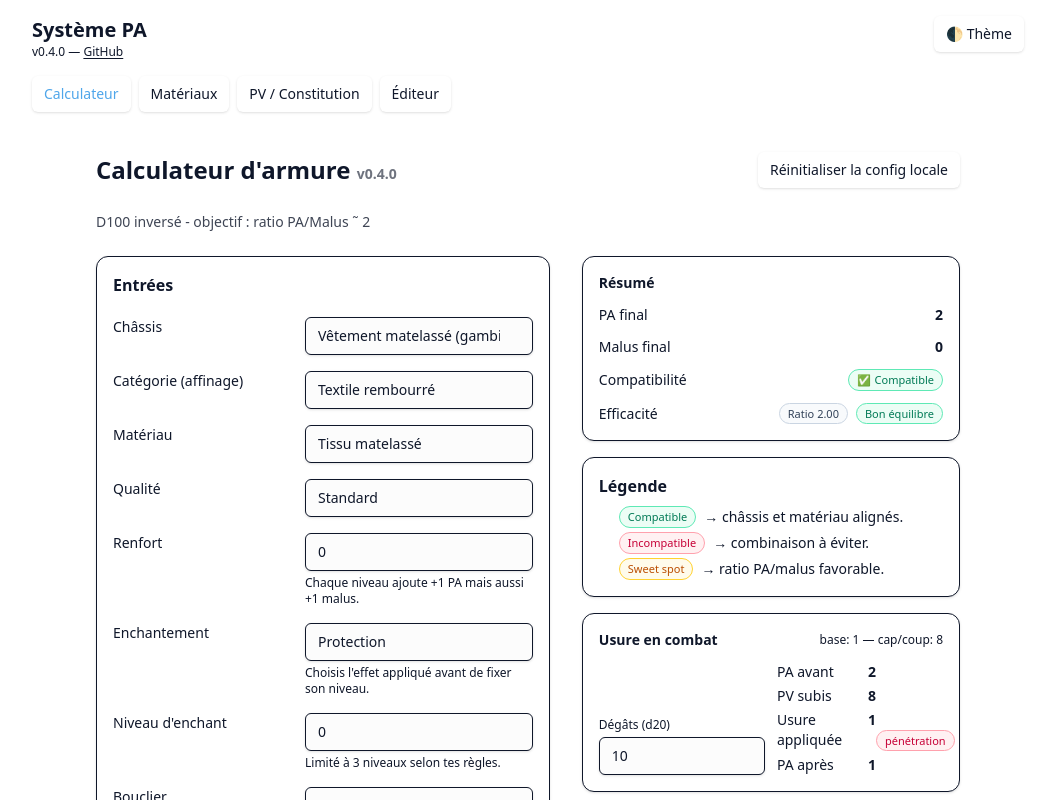
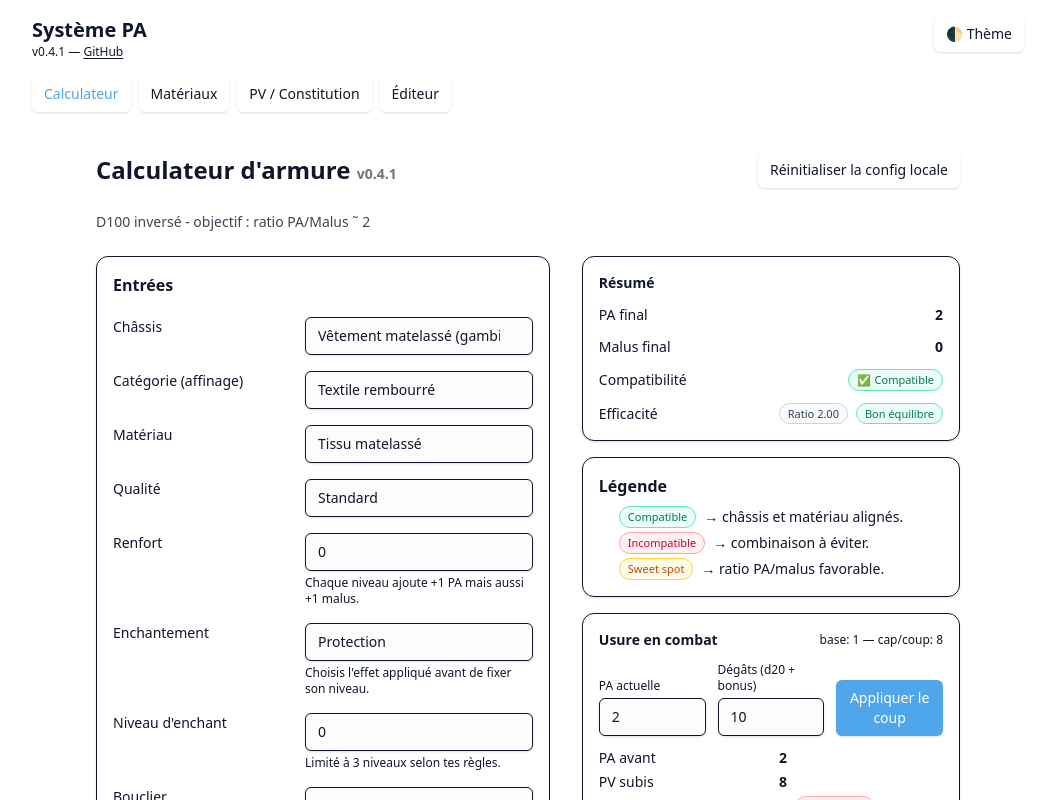
Before and after one commit to Daneisra/Armures-d100-Hesta, a React (Vite) app: page / in a window 1280 px wide. Shown: the top 800 px of the page, without its empty margins (112-1165 px from the left). Built offline with nearby package versions, Linux system fonts and the light colour scheme.

Commit message:
Usure en combat (v2)

```diff
--- a/package.json
+++ b/package.json
@@ -1,7 +1,7 @@
 {
     "name": "systeme-pa-starter",
     "private": true,
-    "version": "0.4.0",
+    "version": "0.4.1",
     "type": "module",
     "scripts": {
         "dev": "vite",
--- a/src/components/WearWidget.tsx
+++ b/src/components/WearWidget.tsx
@@ -1,4 +1,4 @@
-import { useMemo, useState } from "react";
+import { useEffect, useMemo, useState } from "react";
 import type { Material, Params } from "../types";
 import { simulateWear } from "../lib/wear";
 import { cls } from "../ui/styles";
@@ -10,18 +10,53 @@ type WearWidgetProps = {
   className?: string;
 };
 
+type WearLog = {
+  dmg: number;
+  paBefore: number;
+  paAfter: number;
+  pvLost: number;
+  wearApplied: number;
+  capped: boolean;
+  penetrated: boolean;
+};
+
 export default function WearWidget({
   paFinal,
   material,
   params,
   className,
 }: WearWidgetProps) {
-  const [dmg, setDmg] = useState<number>(10); // d20 par défaut
+  const [paCurrent, setPaCurrent] = useState<number>(paFinal);
+  const [dmg, setDmg] = useState<number>(10); // autorise bonus/malus >20
+  const [log, setLog] = useState<WearLog[]>([]);
 
-  const res = useMemo(() => {
+  useEffect(() => {
+    setPaCurrent(paFinal);
+    setLog([]);
+  }, [paFinal]);
+
+  const preview = useMemo(() => {
     if (!material) return null;
-    return simulateWear(dmg, paFinal, material, params);
-  }, [dmg, paFinal, material, params]);
+    return simulateWear(dmg, paCurrent, material, params);
+  }, [dmg, paCurrent, material, params]);
+
+  const applyHit = () => {
+    if (!material) return;
+    const res = simulateWear(dmg, paCurrent, material, params);
+    setPaCurrent(res.paAfter);
+    setLog(prev => [
+      {
+        dmg,
+        paBefore: res.paBefore,
+        paAfter: res.paAfter,
+        pvLost: res.pvLost,
+        wearApplied: res.wearApplied,
+        capped: res.breakdown.capped,
+        penetrated: res.breakdown.penetrated,
+      },
+      ...prev,
+    ]);
+  };
 
   return (
     <div className={className ?? cls.card}>
@@ -32,33 +67,61 @@ export default function WearWidget({
         </div>
       </div>
 
-      <div className="grid gap-3 md:grid-cols-2 items-end">
+      <div className="grid gap-3 md:grid-cols-3 items-end">
         <label className="text-sm">
-          <div className="text-xs font-medium text-muted-foreground mb-1">Dégâts (d20)</div>
+          <div className="text-xs font-medium text-muted-foreground mb-1">PA actuelle</div>
           <input
             type="number"
             min={0}
-            max={20}
+            className={cls.input}
+            value={paCurrent}
+            onChange={e => setPaCurrent(Math.max(0, parseInt(e.target.value || "0", 10) || 0))}
+          />
+        </label>
+        <label className="text-sm">
+          <div className="text-xs font-medium text-muted-foreground mb-1">Dégâts (d20 + bonus)</div>
+          <input
+            type="number"
+            min={0}
             className={cls.input}
             value={dmg}
-            onChange={e => setDmg(Math.max(0, Math.min(20, parseInt(e.target.value||"0",10) || 0)))}
+            onChange={e => setDmg(Math.max(0, parseInt(e.target.value || "0", 10) || 0))}
           />
         </label>
+        <button className={cls.btnPrimary} onClick={applyHit} disabled={!material}>
+          Appliquer le coup
+        </button>
+      </div>
 
-        {res && (
-          <div className="text-sm grid grid-cols-2 gap-x-4 gap-y-1">
-            <span className="text-muted-foreground">PA avant</span>      <b className="tabular">{res.paBefore}</b>
-            <span className="text-muted-foreground">PV subis</span>       <b className="tabular">{res.pvLost}</b>
-            <span className="text-muted-foreground">Usure appliquée</span>
-            <b className="tabular">
-              {res.wearApplied}
-              {res.breakdown.capped && <span className={`ml-2 ${cls.badgeWarn}`}>cap</span>}
-              {res.breakdown.penetrated && <span className={`ml-2 ${cls.badgeBad}`}>pénétration</span>}
-            </b>
-            <span className="text-muted-foreground">PA après</span>       <b className="tabular">{res.paAfter}</b>
+      {preview && (
+        <div className="text-sm grid grid-cols-2 gap-x-4 gap-y-1 mt-3">
+          <span className="text-muted-foreground">PA avant</span>      <b className="tabular">{preview.paBefore}</b>
+          <span className="text-muted-foreground">PV subis</span>       <b className="tabular">{preview.pvLost}</b>
+          <span className="text-muted-foreground">Usure appliquée</span>
+          <b className="tabular">
+            {preview.wearApplied}
+            {preview.breakdown.capped && <span className={`ml-2 ${cls.badgeWarn}`}>cap</span>}
+            {preview.breakdown.penetrated && <span className={`ml-2 ${cls.badgeBad}`}>pénétration</span>}
+          </b>
+          <span className="text-muted-foreground">PA après</span>       <b className="tabular">{preview.paAfter}</b>
+        </div>
+      )}
+
+      {log.length > 0 && (
+        <div className="mt-4">
+          <div className="text-xs font-semibold text-muted-foreground mb-2">Historique des coups</div>
+          <div className="space-y-1 max-h-52 overflow-auto pr-1 text-sm">
+            {log.map((l, idx) => (
+              <div key={idx} className="grid grid-cols-4 gap-2 items-center rounded border px-2 py-1">
+                <span className="tabular">dégâts {l.dmg}</span>
+                <span className="tabular">PA {l.paBefore} → {l.paAfter}</span>
+                <span className="tabular">usure {l.wearApplied}</span>
+                <span className="tabular text-muted-foreground">{l.pvLost} PV</span>
+              </div>
+            ))}
           </div>
-        )}
-      </div>
+        </div>
+      )}
     </div>
   );
 }
--- a/src/pages/PVPage.tsx
+++ b/src/pages/PVPage.tsx
@@ -45,8 +45,8 @@ function computePV(con: number, level: number, pv: PVParams) {
 export default function PVPage() {
   const { params } = useCatalogData();
   const pv = params.pv as PVParams;
-  const minCon = pv.minCon ?? 0;
-  const maxCon = pv.maxCon ?? 100;
+  const minCon = pv.mode === "linear" ? (pv.minCon ?? 0) : 0;
+  const maxCon = pv.mode === "linear" ? (pv.maxCon ?? 100) : 100;
 
   const [con, setCon] = useState(50);
   const [level, setLevel] = useState(0);
```
Also changed, not shown: 1 other file (tests, documents, lock files or other folders).
